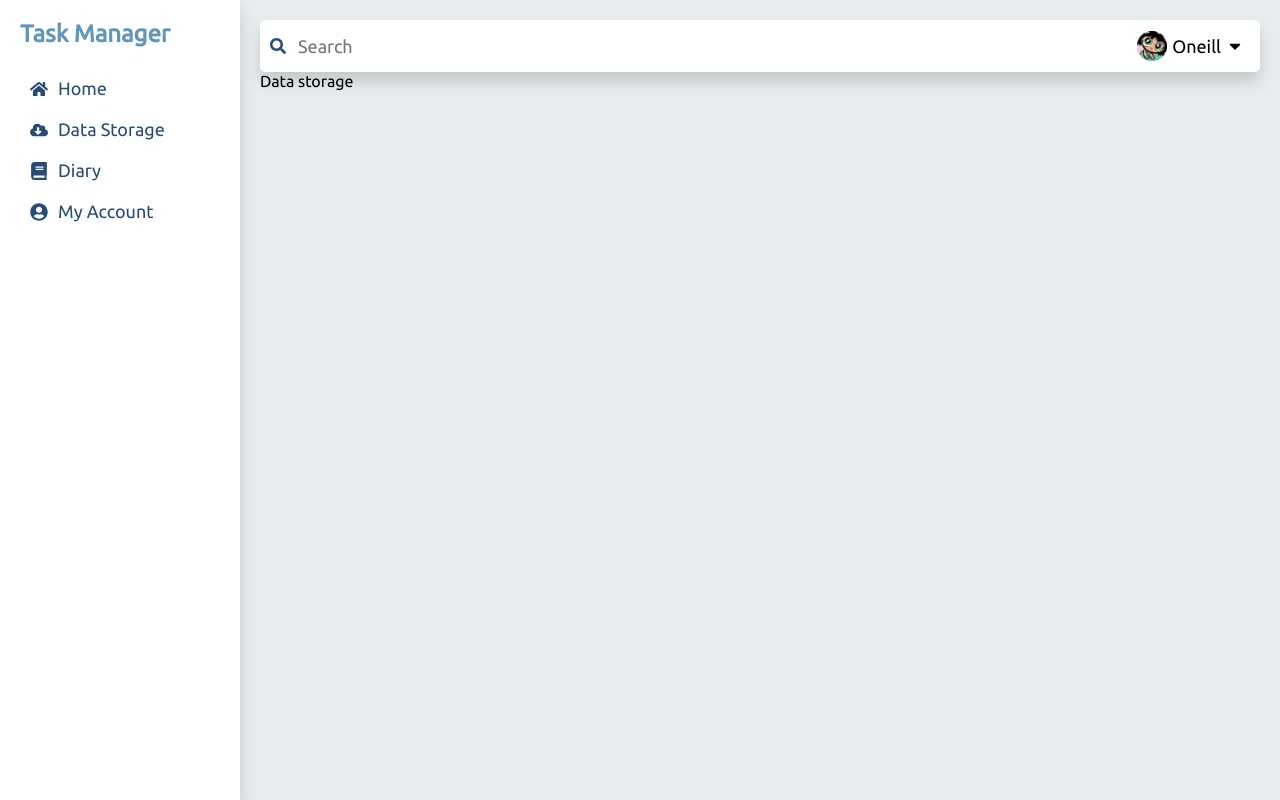
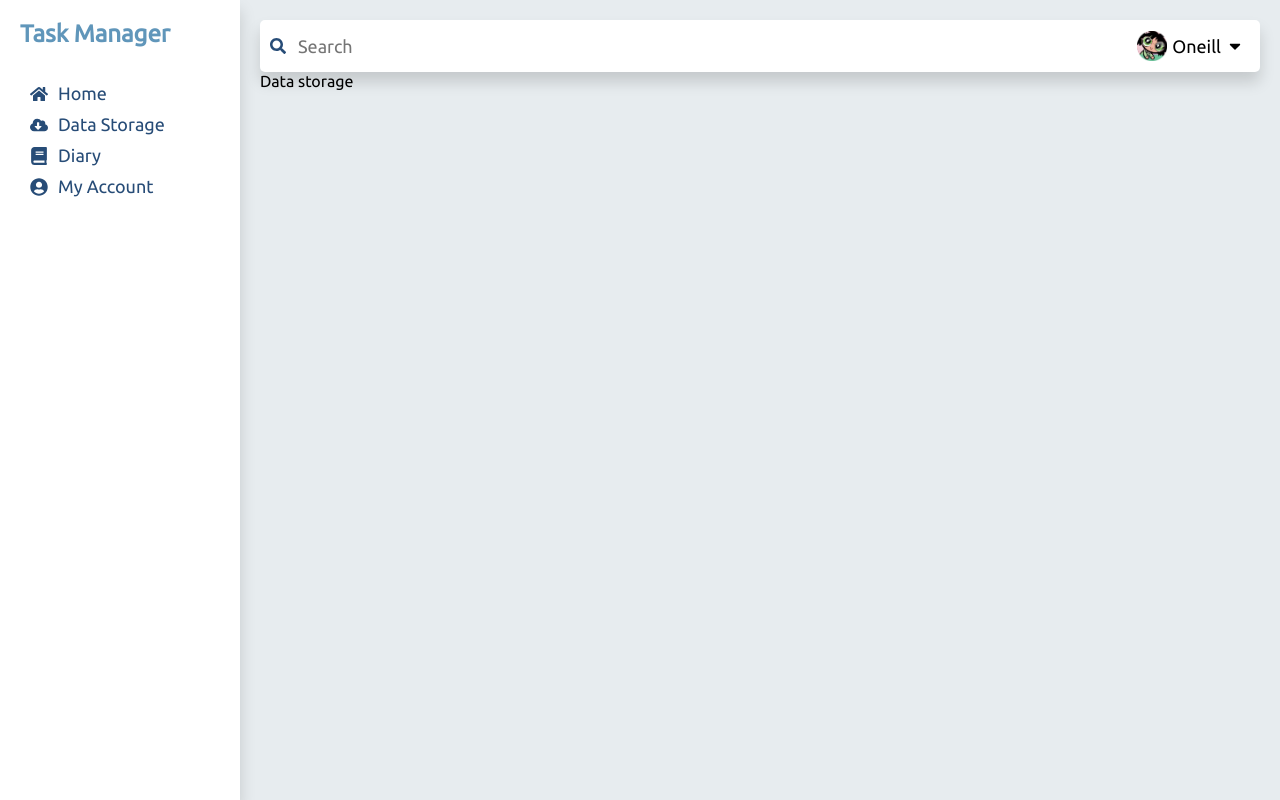
Before and after one commit to yujinoneill/task-manager-app, a React (Create React App) app: page /data in a window 1280 px wide. Built offline with nearby package versions, Linux system fonts and the light colour scheme.

Commit message:
export and import List styled-component

```diff
--- a/src/components/Dropdown.js
+++ b/src/components/Dropdown.js
@@ -52,7 +52,7 @@ const Nav = styled.nav`
     `}
 `;
 
-const List = styled.ul`
+export const List = styled.ul`
   margin: 0;
   padding: 20px;
 
@@ -71,7 +71,7 @@ const List = styled.ul`
   }
 `;
 
-const Dropdown = (props) => {
+const Dropdown = () => {
   const [isActive, setIsActive] = useState(false);
   const activeHandler = () => setIsActive(!isActive);
 
--- a/src/components/SideBar.js
+++ b/src/components/SideBar.js
@@ -9,6 +9,8 @@ import {
   FaUserCircle,
   FaTimes,
 } from "react-icons/fa";
+
+import { List } from "./Dropdown";
 
 // styled-components
 const StyledSideBar = styled.div`
@@ -64,26 +66,9 @@ const Button = styled.button`
   }
 `;
 
-const List = styled.ul`
-  padding: 0;
-  margin: 20px;
-
-  li {
-    list-style-type: none;
-    padding-top: 10px;
-    padding-bottom: 10px;
-    cursor: pointer;
-
-    display: flex;
-    align-items: center;
-
-    font-size: 18px;
-    color: #274c77;
-
-    span {
-      margin-left: 10px;
-    }
-  }
+const StyledList = styled(List)`
+  color: #274c77;
+  font-size: 18px;
 `;
 
 const SideBar = (props) => {
@@ -100,7 +85,7 @@ const SideBar = (props) => {
         <Button onClick={sidebarToggler}>
           <FaTimes />
         </Button>
-        <List>
+        <StyledList>
           <li onClick={() => navigate("/")}>
             <FaHome />
             <span>Home</span>
@@ -117,7 +102,7 @@ const SideBar = (props) => {
             <FaUserCircle />
             <span>My Account</span>
           </li>
-        </List>
+        </StyledList>
       </StyledSideBar>
     </div>
   );
```
